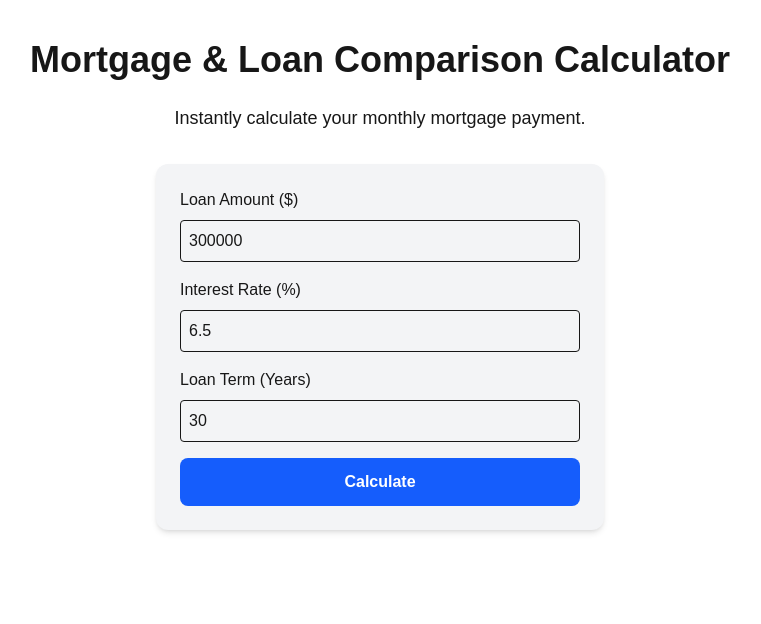
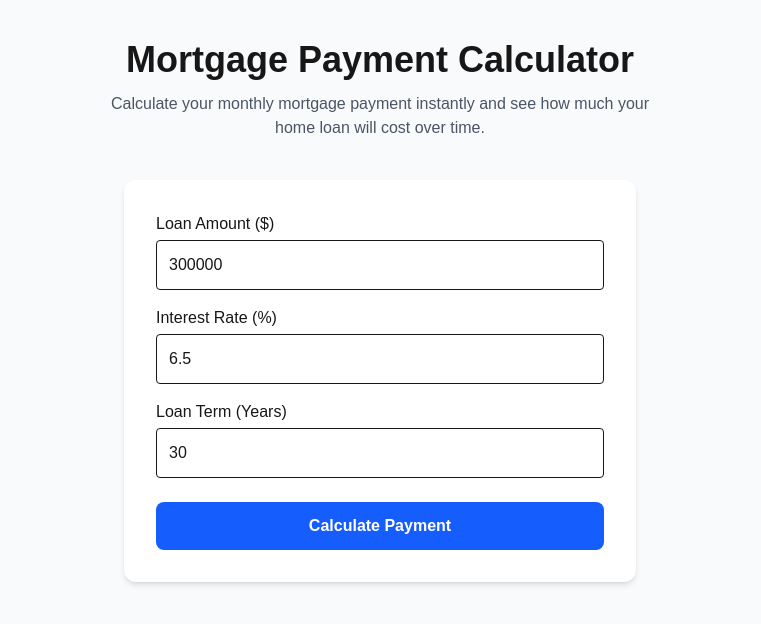
Before and after one commit to TitanCodi/mortgage-tool, a Next.js app: page / in a window 1280 px wide. Shown: the top 624 px of the page, without its empty margins (260-1021 px from the left). Built offline with nearby package versions, Linux system fonts and the light colour scheme.

Commit message:
improved homepage design

```diff
--- a/app/page.tsx
+++ b/app/page.tsx
@@ -20,56 +20,67 @@ export default function Home() {
   }
 
   return (
-    <main className="min-h-screen bg-white flex flex-col items-center p-10">
-      <h1 className="text-4xl font-bold mb-6 text-center">
-        Mortgage & Loan Comparison Calculator
+    <main className="min-h-screen bg-gray-50 p-10 flex flex-col items-center">
+
+      <h1 className="text-4xl font-bold mb-3 text-center">
+        Mortgage Payment Calculator
       </h1>
 
-      <p className="text-lg mb-8 text-center max-w-xl">
-        Instantly calculate your monthly mortgage payment.
+      <p className="text-gray-600 mb-10 text-center max-w-xl">
+        Calculate your monthly mortgage payment instantly and see how much your
+        home loan will cost over time.
       </p>
 
-      <div className="bg-gray-100 p-6 rounded-xl shadow-md w-full max-w-md">
-        <label className="block mb-2 font-medium">Loan Amount ($)</label>
+      <div className="bg-white p-8 rounded-xl shadow-md w-full max-w-lg">
+
+        <div className="mb-4">
+          <label className="block font-medium">Loan Amount ($)</label>
           <input
             type="number"
             value={loan}
             onChange={(e) => setLoan(Number(e.target.value))}
-          className="w-full p-2 mb-4 border rounded"
+            className="w-full p-3 border rounded mt-1"
           />
+        </div>
 
-        <label className="block mb-2 font-medium">Interest Rate (%)</label>
+        <div className="mb-4">
+          <label className="block font-medium">Interest Rate (%)</label>
           <input
             type="number"
             value={rate}
             onChange={(e) => setRate(Number(e.target.value))}
-          className="w-full p-2 mb-4 border rounded"
+            className="w-full p-3 border rounded mt-1"
           />
+        </div>
 
-        <label className="block mb-2 font-medium">Loan Term (Years)</label>
+        <div className="mb-6">
+          <label className="block font-medium">Loan Term (Years)</label>
           <input
             type="number"
             value={years}
             onChange={(e) => setYears(Number(e.target.value))}
-          className="w-full p-2 mb-4 border rounded"
+            className="w-full p-3 border rounded mt-1"
           />
+        </div>
 
         <button
           onClick={calculateMortgage}
           className="w-full bg-blue-600 text-white p-3 rounded-lg font-semibold hover:bg-blue-700"
         >
-          Calculate
+          Calculate Payment
         </button>
 
         {payment && (
-          <div className="mt-6 text-center">
-            <p className="text-lg font-semibold">Monthly Payment</p>
+          <div className="mt-8 bg-blue-50 p-6 rounded-lg text-center">
+            <p className="text-gray-600">Estimated Monthly Payment</p>
             <p className="text-3xl font-bold text-blue-600">
               ${payment.toFixed(2)}
             </p>
           </div>
         )}
+
       </div>
+
     </main>
   );
 }
```
Lines whose indentation alone changed are shown as unchanged.
